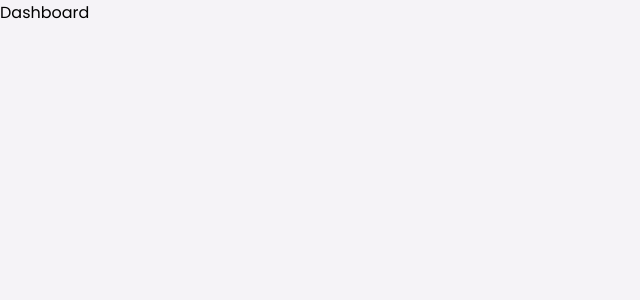
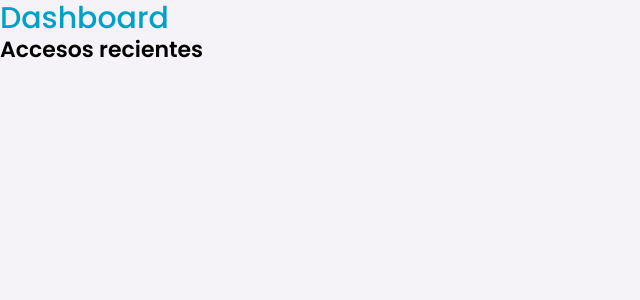
Before and after one commit to Gonzalez-Joaquin/Navi, a React (Vite) app: page /dashboard in a window 1280 px wide. Shown: the top 300 px of the page, without its empty margins (0-640 px from the left). Built offline with nearby package versions, Linux system fonts and the light colour scheme.

Commit message:
chore: FRN-009 created user card and recent access components

```diff
--- /dev/null
+++ b/src/Pages/Dashboard/Components/UserCard/UserCard.tsx
@@ -0,0 +1,7 @@
+import styles from './UserCard.module.css'
+
+const UserCard = () => {
+  return <div></div>
+}
+
+export default UserCard
--- /dev/null
+++ b/src/Pages/Dashboard/Components/index.ts
@@ -0,0 +1 @@
+export { default as UserCard } from './UserCard/UserCard'
--- a/src/Pages/Dashboard/Dashboard.tsx
+++ b/src/Pages/Dashboard/Dashboard.tsx
@@ -1,9 +1,12 @@
+import { RecentAccesses } from './Layout'
+
 import styles from './Dashboard.module.css'
 
 const Dashboard = () => {
   return (
     <section>
-      Dashboard
+      <h2>Dashboard</h2>
+      <RecentAccesses />
     </section>
   )
 }
--- /dev/null
+++ b/src/Pages/Dashboard/Layout/RecentAccesses/RecentAccesses.tsx
@@ -0,0 +1,15 @@
+import { UserCard } from '../../Components'
+import styles from './RecentAccesses.module.css'
+
+const RecentAccesses = () => {
+  return (
+    <article>
+      <h3>Accesos recientes</h3>
+      <div>
+        <UserCard />
+      </div>
+    </article>
+  )
+}
+
+export default RecentAccesses
--- /dev/null
+++ b/src/Pages/Dashboard/Layout/index.ts
@@ -0,0 +1 @@
+export { default as RecentAccesses } from './RecentAccesses/RecentAccesses'
```
Also changed, not shown: src/Pages/Dashboard/Components/UserCard/UserCard.module.css (added), src/Pages/Dashboard/Layout/RecentAccesses/RecentAccesses.module.css (added).
